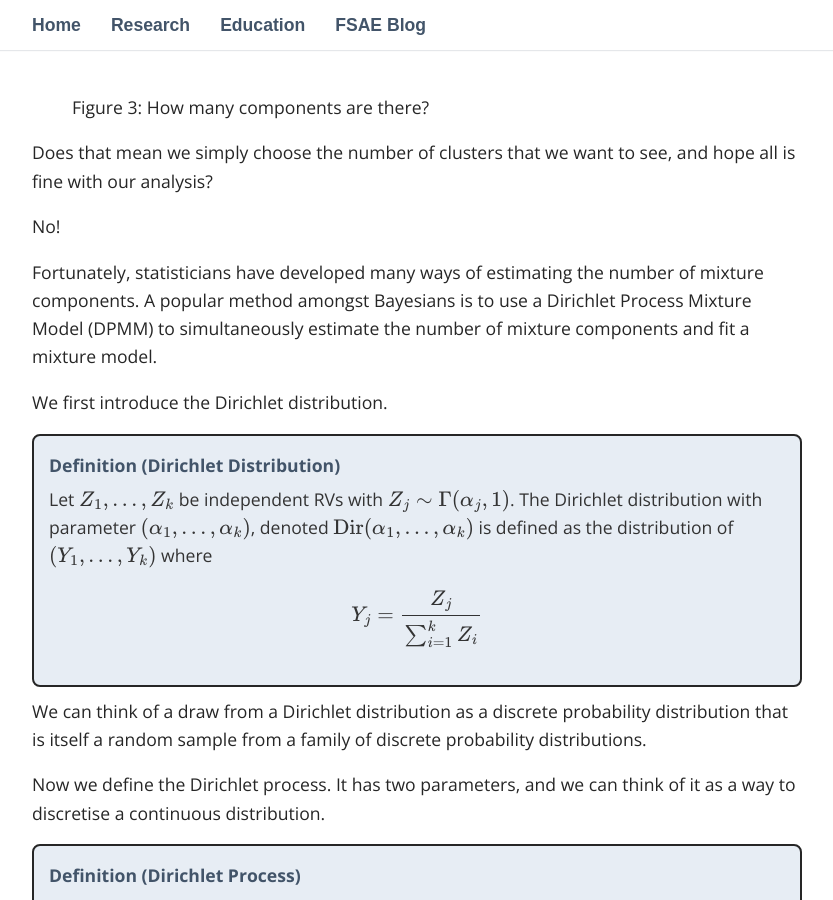
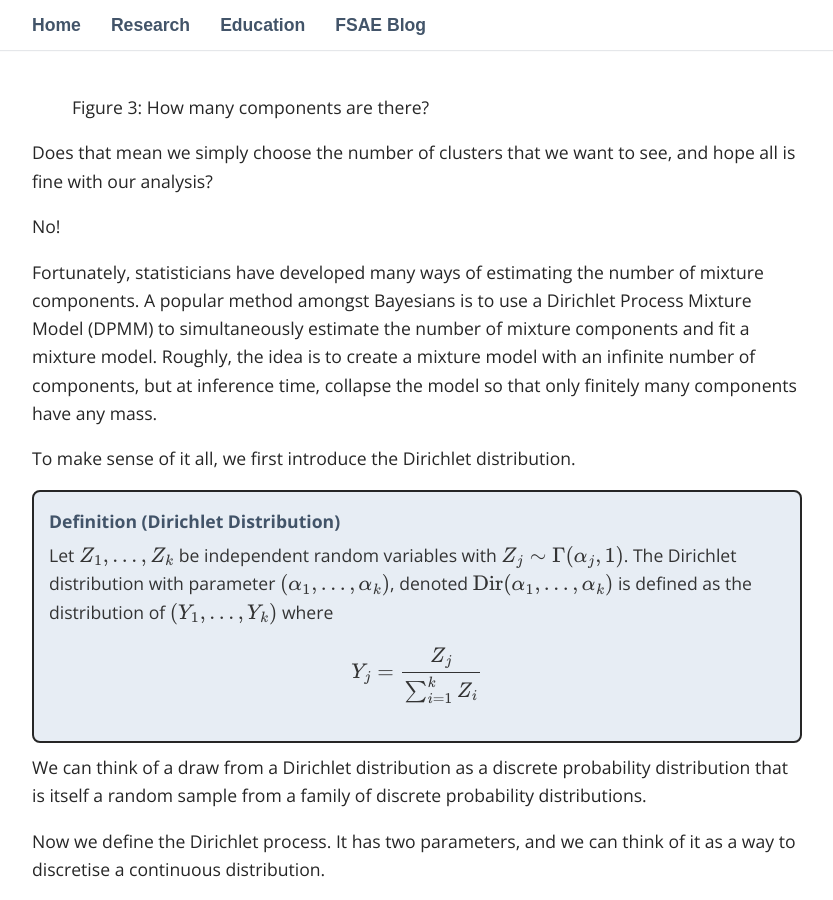
Before and after one commit to thomas-hy-zheng/thomas-hy-zheng.github.io, a Jekyll site: the page built from _research/pitman-yor-summary.md, in a window 1280 px wide and 900 px high, scrolled down 3084 px. Shown: the whole window, without its empty margins (223-1056 px from the left). Built offline with Jekyll 4.4.1, drawn with Linux system fonts in a browser that asks for light colours; some web fonts are replaced; formulas are drawn with MathJax 3; some of the changed text lies outside the part shown.

Commit message:
Update summary

```diff
--- a/_research/pitman-yor-summary.md
+++ b/_research/pitman-yor-summary.md
@@ -56,13 +56,13 @@ Does that mean we simply choose the number of clusters that we want to see, and
 
 No!
 
-Fortunately, statisticians have developed many ways of estimating the number of mixture components. A popular method amongst Bayesians is to use a Dirichlet Process Mixture Model (DPMM) to simultaneously estimate the number of mixture components and fit a mixture model.
+Fortunately, statisticians have developed many ways of estimating the number of mixture components. A popular method amongst Bayesians is to use a Dirichlet Process Mixture Model (DPMM) to simultaneously estimate the number of mixture components and fit a mixture model. Roughly, the idea is to create a mixture model with an infinite number of components, but at inference time, collapse the model so that only finitely many components have any mass.
 
-We first introduce the Dirichlet distribution.
+To make sense of it all, we first introduce the Dirichlet distribution.
 
 <div class="notice">
   <h4>Definition (Dirichlet Distribution)</h4>
-  <p>Let $Z_1,\dots, Z_k$ be independent RVs with $Z_j \sim \Gamma(\alpha_j,1)$. The Dirichlet distribution with parameter $(\alpha_1,\dots, \alpha_k)$, denoted $\mathrm{Dir}(\alpha_1,\dots,\alpha_k)$ is defined as the distribution of $(Y_1,\dots, Y_k)$ where
+  <p>Let $Z_1,\dots, Z_k$ be independent random variables with $Z_j \sim \Gamma(\alpha_j,1)$. The Dirichlet distribution with parameter $(\alpha_1,\dots, \alpha_k)$, denoted $\mathrm{Dir}(\alpha_1,\dots,\alpha_k)$ is defined as the distribution of $(Y_1,\dots, Y_k)$ where
     \[ Y_j = \frac{Z_j}{\sum_{i=1}^{k} Z_i}\]
   </p>
 </div>
@@ -78,7 +78,7 @@ Now we define the Dirichlet process. It has two parameters, and we can think of
     <li>$Q_0$ is the distribution from which we draw our probability distributions.</li>
     <li>$\alpha > 0$ controls the number of components.</li>
   </ul>
-    Call $P \sim \mathrm{DP}(\alpha, Q_0)$ a Dirichlet Process if, for every partition $B_1,\dots, B_k$ of the sample space, we have $(Q_0(B_1),\dots, Q_0(B_k))\sim \mathrm{Dir}(\alpha Q_0(B_1) , \dots, \alpha Q_0(B_k))$.
+    Call $P \sim \mathrm{DP}(\alpha, Q_0)$ a Dirichlet process if, for every partition $B_1,\dots, B_k$ of the sample space, we have $(Q_0(B_1),\dots, Q_0(B_k))\sim \mathrm{Dir}(\alpha Q_0(B_1) , \dots, \alpha Q_0(B_k))$.
   </p>
   <br>
 </div>
@@ -112,20 +112,20 @@ This behaviour is also called *preferential attachment*. Note that there is alwa
 Finally we introduce the Dirichlet process mixture model:
 
 <div class="notice">
-    <h4>Definition (Dirichlet Process Model)</h4>
+    <h4>Definition (Dirichlet Process Mixture Model)</h4>
     <p> For the following parameters,
     <ul>
         <li>$P\sim\mathrm{DP}(\alpha,Q_0)$</li>
         <li>Cluster parameters $\theta_i\mid P\sim P$ for $i=1,2\dots$</li>
     </ul>
-        Define an infinite mixture model with data $X_j \sim \sum_{i=1}^{\infty} \delta_{\theta_j} R_{\theta_j}$ for $j=1,2\dots$.
+        Define an infinite mixture model with data $X_j \sim \sum_{i=1}^{\infty} \delta_{\theta_j} R_{\theta_j}$ for $j=1,2\dots$. Call this a Dirichlet process mixture model.
     </p>
     <br>
 </div>
 
-Recall again that even though the DPMM is an infinite sum, the mass is always at a finite number of components.
+Recall again that even though the Dirichlet process mixture model is an infinite sum, the mass is always at a finite number of components.
 
-Now let's explore how a DPM based model works in practice.
+Now let's explore how clustering and inference with a Dirichlet process mixture model works in practice.
 
 Suppose we have data generated from a mixture of bivariate normal distributions, and we have already clustered the existing points into a blue and an orange cluster, and fitted bivariate normal distributions to each cluster. This is our prior information. Now say that we have just observed a new data point $X_k$.
 
@@ -150,7 +150,7 @@ In a Pitman-Yor $\mathrm{PY}(\alpha, d, Q_0)$ process, the component membership
 
 $$\mathbb{P}(c_k = i \mid \mathbf{c}_{-k} ,\alpha, d)  = \frac{n_i- d}{n+\alpha} \quad \text{and} \quad  1- \sum_{i=1}^t\mathbb{P}(c_k = i \mid \mathbf{c}_{-k} ,\alpha) = \frac{td + \alpha}{n+\alpha} \,,$$
 
-In practice, this change means the expected cluster sizes of the Pitman-Yor model decreases with a power law relationship compared to an exponential decay with the Dirichlet Process.
+In practice, this change means the expected cluster sizes of the Pitman-Yor model decreases with a power law relationship compared to an exponential decay with the Dirichlet process.
 
 <figure>
     <img src="/_research/pitman-pics/s7-py.png" alt="power law decay of PY" style="width:100%">
@@ -168,7 +168,7 @@ The answer to the first is *No,* if $\alpha, d$ are held constant (Miller and Ha
 
 
 Q2:Can we get consistency if $\alpha \mid \pi$ for some prior $\pi$?
-Surprisingly, the answer is *Yes,* for Dirichlet Processes.s (Ascolani et al. 2023)
+Surprisingly, the answer is *Yes,* for Dirichlet processes.s (Ascolani et al. 2023)
 
 
 Q3: Can we extend this to Pitman Yor Processes?
```
Also changed, not shown: other parts of _research/pitman-yor-summary.md (+1 -1 lines).
